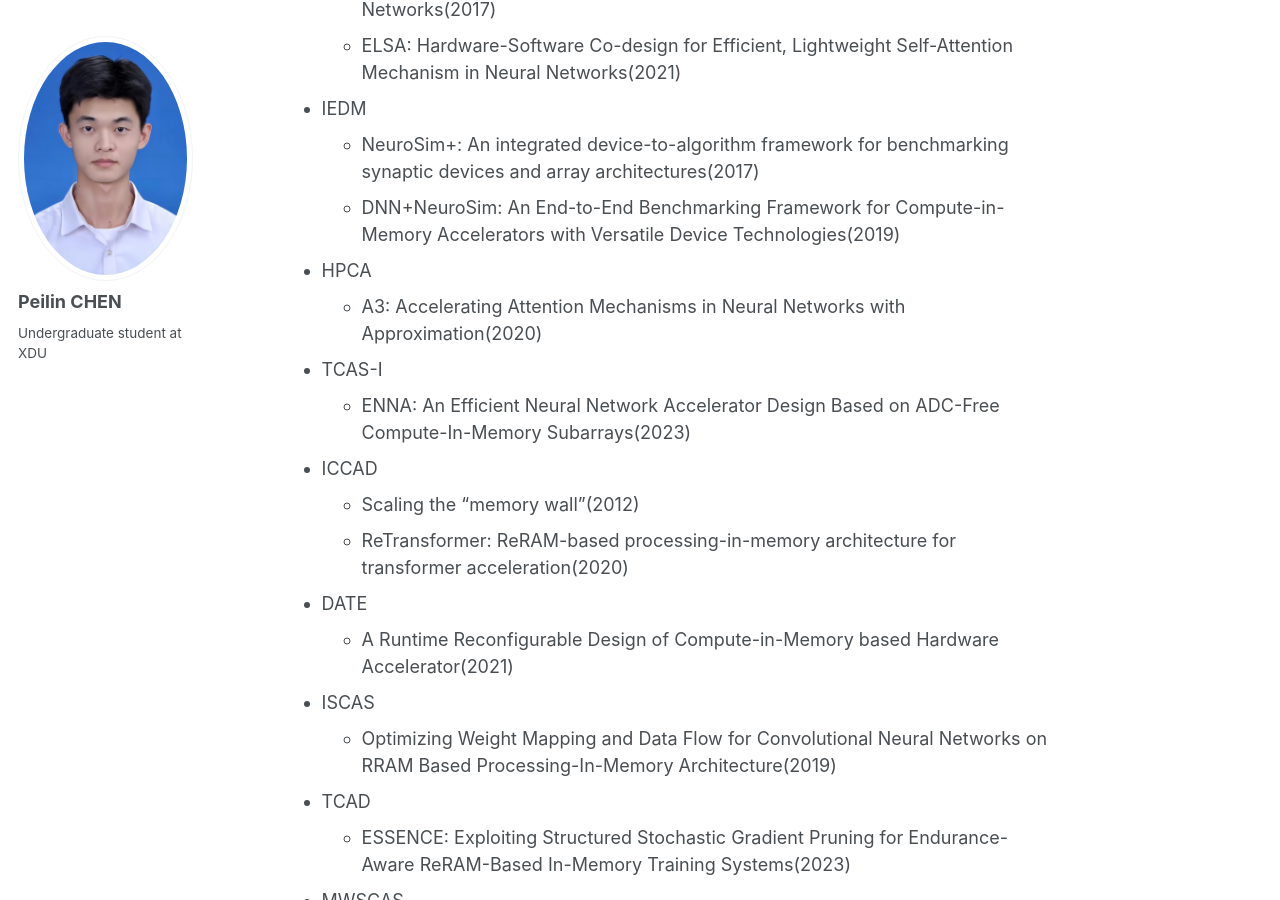
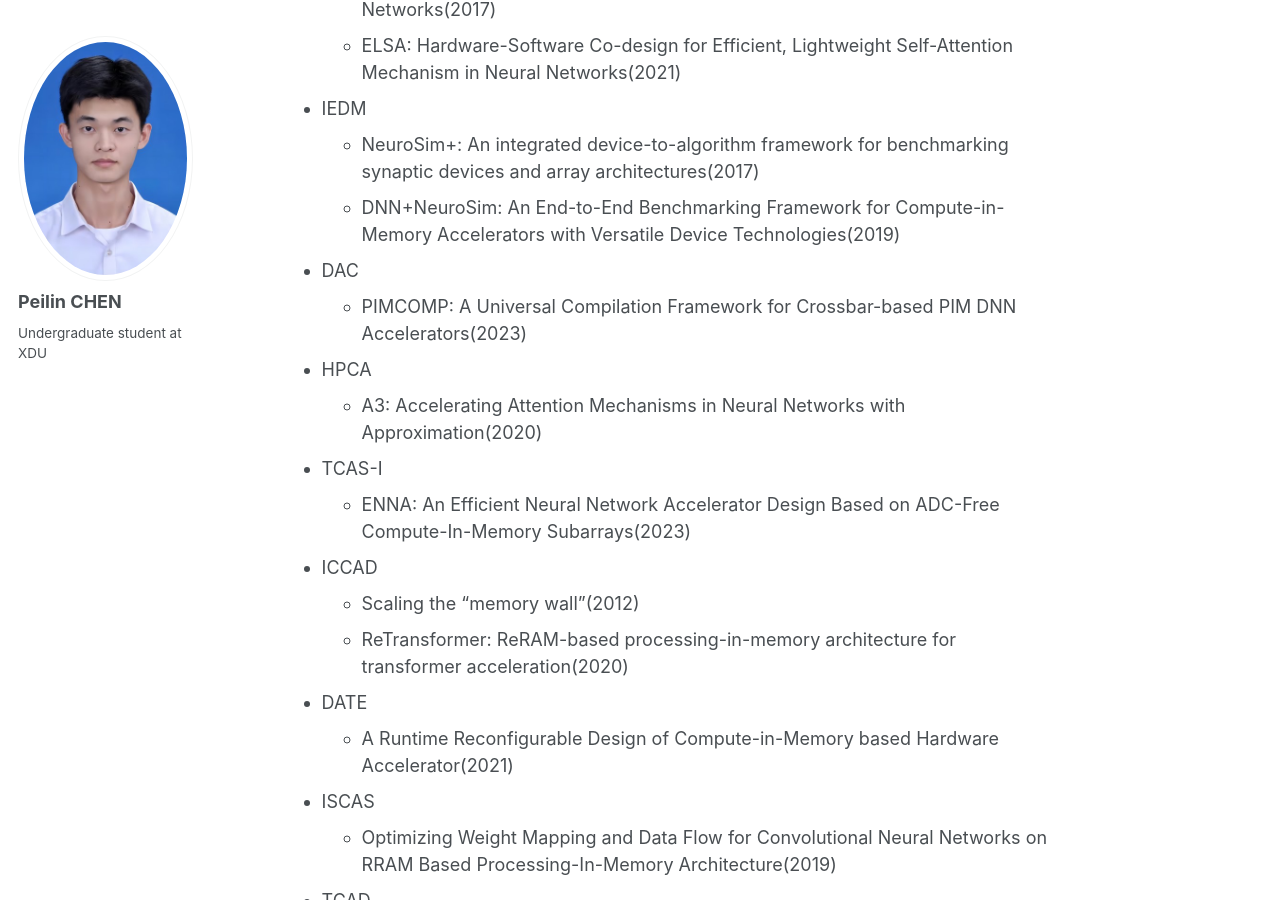
Before and after one commit to peilin-chen/peilin-chen.github.io, a Jekyll site: the page built from _pages/reading list.md, in a window 1280 px wide and 900 px high, scrolled down 1805 px. Built offline with Jekyll 4.4.1, drawn with Linux system fonts in a browser that asks for light colours.

Commit message:
Update reading list.md

```diff
--- a/_pages/reading list.md
+++ b/_pages/reading list.md
@@ -38,6 +38,8 @@ author_profile: true
 * IEDM
   - NeuroSim+: An integrated device-to-algorithm framework for benchmarking synaptic devices and array architectures(2017)
   - DNN+NeuroSim: An End-to-End Benchmarking Framework for Compute-in-Memory Accelerators with Versatile Device Technologies(2019)
+* DAC
+  - PIMCOMP: A Universal Compilation Framework for Crossbar-based PIM DNN Accelerators(2023)
 * HPCA
   - A3: Accelerating Attention Mechanisms in Neural Networks with Approximation(2020)
 * TCAS-I
```
